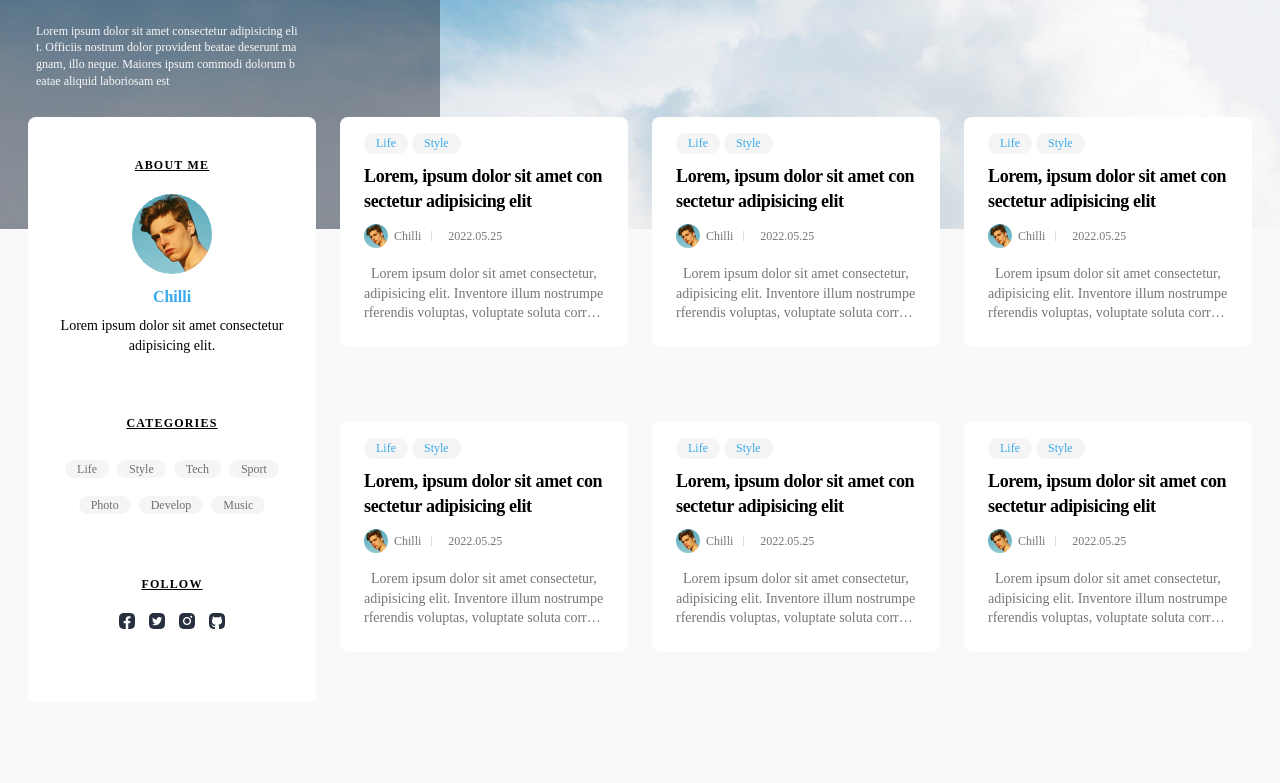
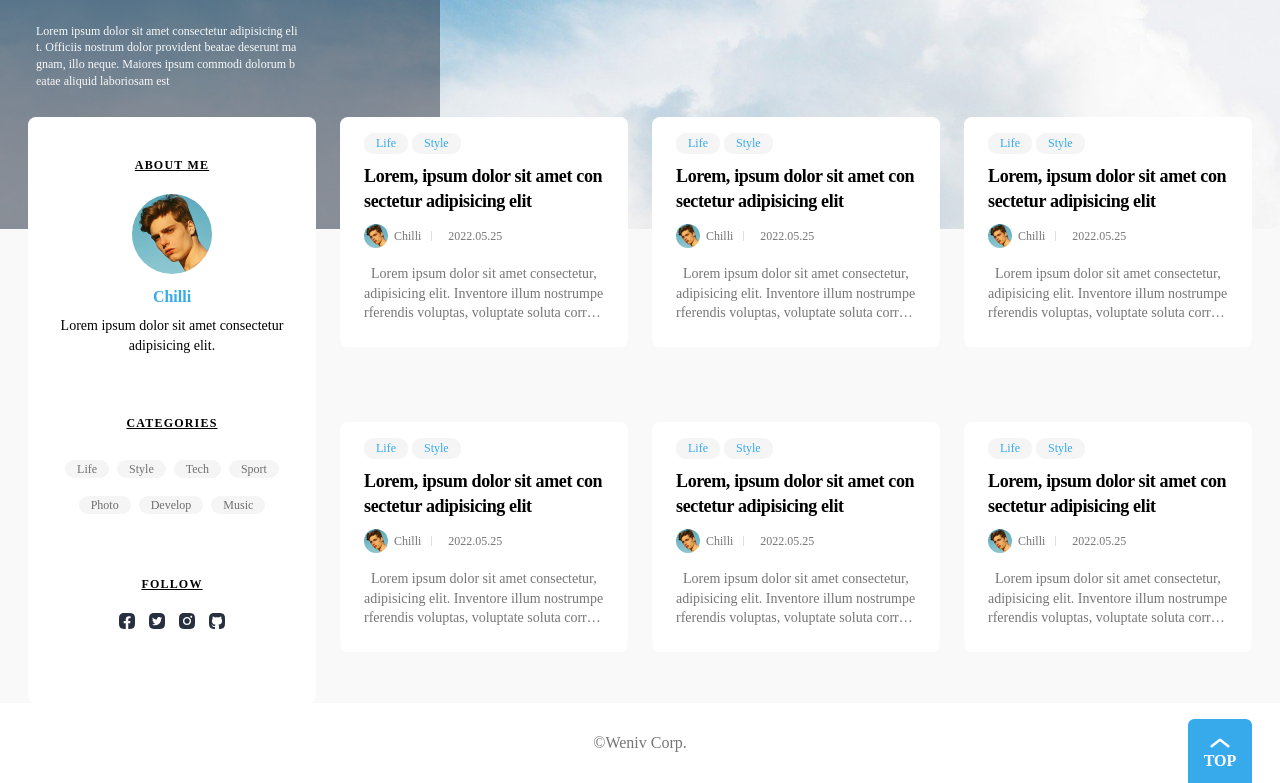
Before and after one commit to Jinnie-kim/Blog_react, a React (Create React App) app in the folder my-app/: page / in a window 1280 px wide. Shown: the part 267-1050 px from the top of the page. Before the commit the page ends 970 px from the top, so only its background shows below. Built offline with nearby package versions, Linux system fonts and the light colour scheme.

Commit message:
feat: App.js 파일에 Footer 컴포넌트 추가
App.js 파일에 Footer 컴포넌트를 추가했습니다.

```diff
--- a/my-app/src/App.js
+++ b/my-app/src/App.js
@@ -1,6 +1,7 @@
 import Header from './Layout/Header/Header';
 import Banner from './Layout/Banner/Banner';
 import Main from './Layout/Main/Main';
+import Footer from './Layout/Footer/Footer';
 
 import './Reset.css';
 import './Global.css';
@@ -11,6 +12,7 @@ function App() {
       <Header />
       <Banner />
       <Main />
+      <Footer />
     </div>
   );
 }
```
